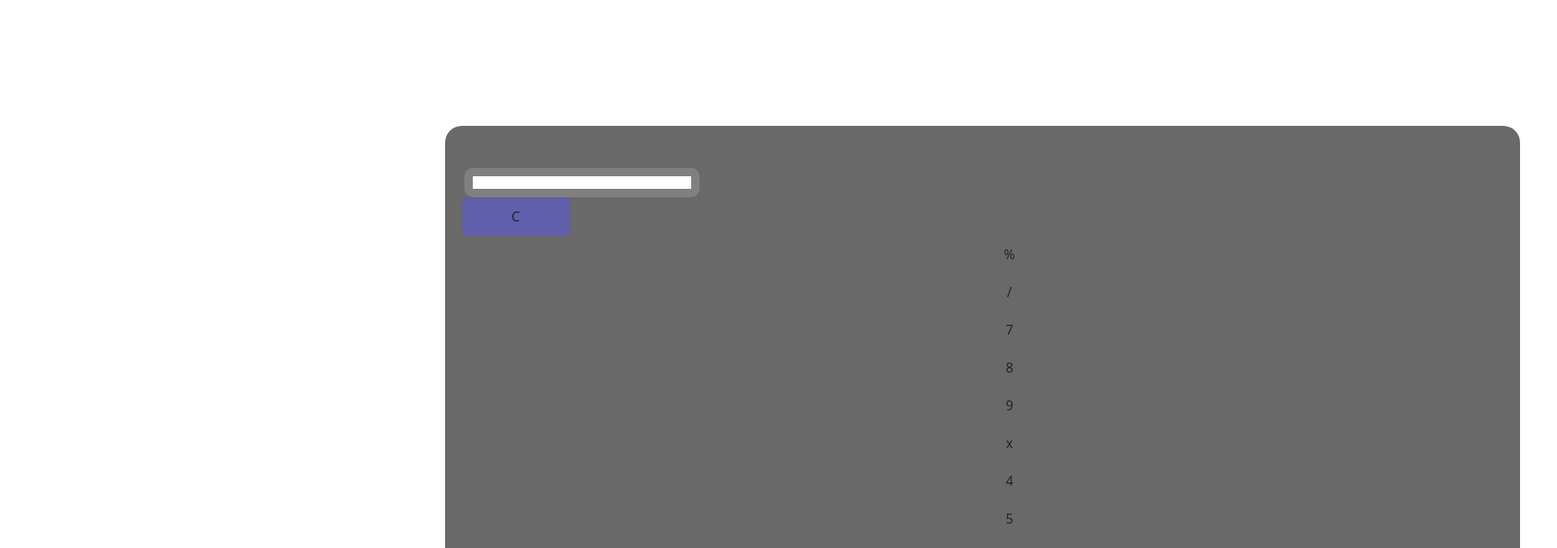
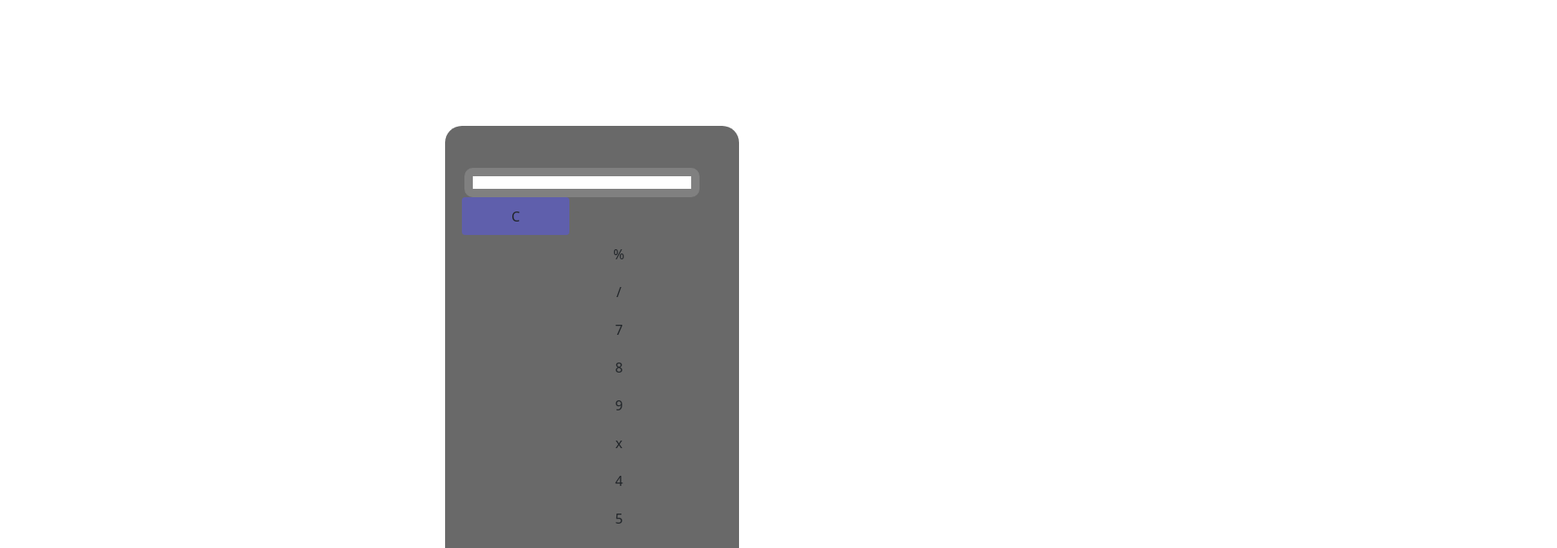
Before and after one commit to Rahul-Rajasekharan/Simple-Calculator, a plain HTML site: page index.html in a window 1280 px wide. Shown: the top 653 px of the page at 84% size, 1854 px wide, since content can reach past the window. Drawn offline with nearby package versions, Linux system fonts and the light colour scheme.

Commit message:
Update index.html

```diff
--- a/index.html
+++ b/index.html
@@ -12,8 +12,8 @@
         integrity="sha384-EVSTQN3/azprG1Anm3QDgpJLIm9Nao0Yz1ztcQTwFspd3yD65VohhpuuCOmLASjC" crossorigin="anonymous">
 </head>
 <body>
-    <div class="main-body">
-        <div class="calc col-md-12">
+    <div class="main-body col-md-12">
+        <div class="calc">
             <div class="output">
                 <input type="text" id="screen">
             </div>
```
